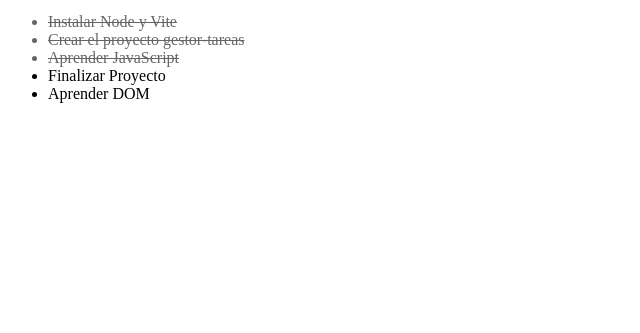
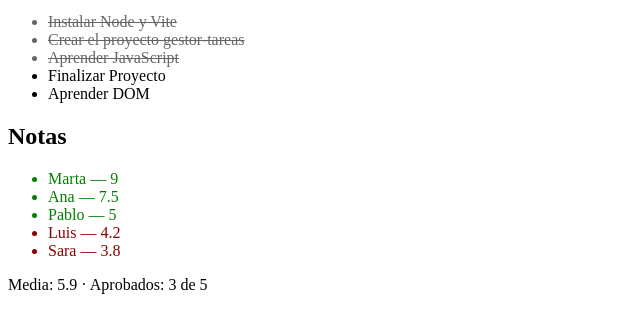
Before and after one commit to juancaballerohervas11-crypto/Gestor-Tareas-CHJ, a website built with Vite: page index.html in a window 1280 px wide. Shown: the part 107-440 px from the top of the page, without its empty margins (0-640 px from the left). Built offline with nearby package versions, Linux system fonts and the light colour scheme.

Commit message:
retos DOM I: predicción, depuración y tablón de notas

```diff
--- a/index.html
+++ b/index.html
@@ -11,6 +11,11 @@
   <h1></h1>
   <p id="resumen"></p>
   <ul id="lista"></ul>
+  <section id="notas">
+  <h2>Notas</h2>
+  <ul id="lista-notas"></ul>
+  <p id="resumen-notas"></p>
+</section>
 </div>
 <script type="module" src="/src/main.js"></script>
   </body>
--- /dev/null
+++ b/src/dom-notas.js
@@ -0,0 +1,22 @@
+import { alumnos, calcularMedia, contarAprobados } from "./notas.js";
+
+export function renderNotas() {
+  const lista = document.querySelector("#lista-notas");
+  const resumen = document.querySelector("#resumen-notas");
+
+  lista.replaceChildren();
+
+  //  para NO mutar el array original
+  const ordenados = [...alumnos].sort((a, b) => b.nota - a.nota);
+
+  for (const alumno of ordenados) {
+    const li = document.createElement("li");
+    li.textContent = `${alumno.nombre} — ${alumno.nota}`;
+    li.classList.add(alumno.nota >= 5 ? "aprobado" : "suspenso");
+    lista.append(li);
+  }
+
+  const media = calcularMedia(alumnos).toFixed(1);
+  const aprobados = contarAprobados(alumnos);
+  resumen.textContent = `Media: ${media} · Aprobados: ${aprobados} de ${alumnos.length}`;
+}
--- a/src/main.js
+++ b/src/main.js
@@ -1,8 +1,61 @@
 import "./style.css";
 import { render } from "./dom.js";
+import { renderNotas } from "./dom-notas.js";
+
 
 const h1 = document.querySelector("h1");
 h1.textContent = "Gestor de tareas";
 h1.classList.add("titulo");
 
 render();
+renderNotas();
+
+/* ===== RETO 1: Predice antes de ejecutar =====
+
+PREDICCIÓN:
+A: 0 0
+B: 1 0
+C: Gestor 1
+D: null
+Texto que mostrará el li nuevo en pantalla: <b>Nueva</b> (literal, con las etiquetas)
+
+RESULTADO DE LA CONSOLA:
+A: 0 0
+B: 1 0
+C: Gestor 1
+D: null
+El li nuevo se ve en pantalla como: <b>Nueva</b>
+
+EXPLICACIÓN DE CADA LÍNEA:
+- A: 0 0 -> todavía no existe ningún elemento con clase "prueba", así que
+  tanto la HTMLCollection como la NodeList están vacías.
+- B: 1 0 -> getElementsByClassName devuelve una HTMLCollection VIVA, que se
+  actualiza sola al añadir el li (1). querySelectorAll devuelve una NodeList
+  ESTÁTICA, una foto de antes de crear el li, y sigue en 0.
+- C: Gestor 1 -> innerHTML interpreta "<em>Gestor</em>" y crea un elemento
+  <em> hijo real (children.length = 1). textContent devuelve solo el texto,
+  sin etiquetas: "Gestor".
+- D: null -> getElementById va SIN "#". Busca un id literal "#lista" que no
+  existe, y devuelve null.
+- Texto del li: textContent trata "<b>Nueva</b>" como texto plano, no como
+  HTML, así que las etiquetas se ven escritas tal cual.
+
+const lista = document.querySelector("#lista");
+
+const vivos = document.getElementsByClassName("prueba");
+const foto = document.querySelectorAll(".prueba");
+console.log("A:", vivos.length, foto.length);
+
+const li = document.createElement("li");
+li.className = "prueba";
+li.textContent = "<b>Nueva</b>";
+lista.append(li);
+console.log("B:", vivos.length, foto.length);
+
+const h1 = document.querySelector("h1");
+h1.innerHTML = "<em>Gestor</em>";
+console.log("C:", h1.textContent, h1.children.length);
+
+console.log("D:", document.getElementById("#lista"));
+
+*/
--- /dev/null
+++ b/src/notas.js
@@ -0,0 +1,17 @@
+export const alumnos = [
+  { nombre: "Ana", nota: 7.5 },
+  { nombre: "Luis", nota: 4.2 },
+  { nombre: "Marta", nota: 9 },
+  { nombre: "Pablo", nota: 5 },
+  { nombre: "Sara", nota: 3.8 },
+];
+
+export function calcularMedia(alumnos) {
+  if (alumnos.length === 0) return 0;
+  const suma = alumnos.reduce((acc, alumno) => acc + alumno.nota, 0);
+  return suma / alumnos.length;
+}
+
+export function contarAprobados(alumnos) {
+  return alumnos.filter((alumno) => alumno.nota >= 5).length;
+}
--- a/src/style.css
+++ b/src/style.css
@@ -7,3 +7,6 @@
   text-decoration: line-through;
   opacity: 0.6;
 }
+
+li.aprobado { color: green; }
+li.suspenso { color: darkred; }
```
